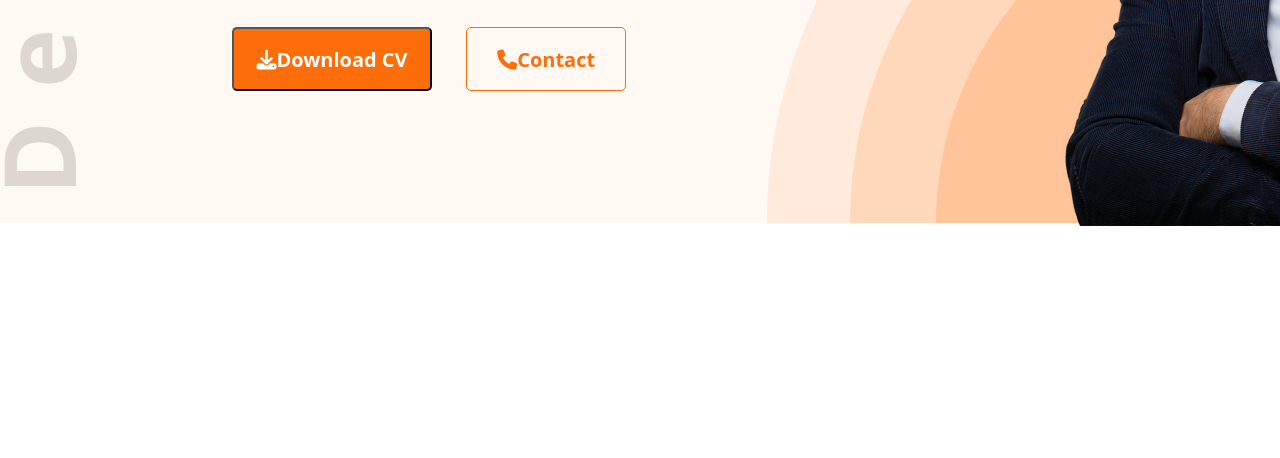
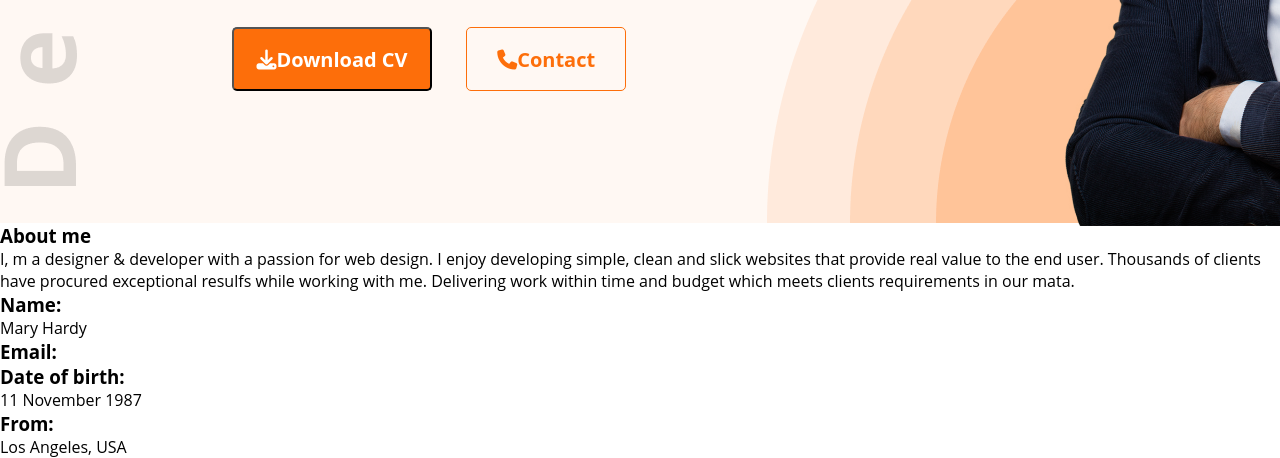
Before and after one commit to Mayaz120102/MiniProjects, a plain HTML site: page Dev_protfolio/index.html in a window 1280 px wide. Shown: the part 614-1072 px from the top of the page. Before the commit the page ends 845 px from the top, so only its background shows below. Drawn offline with Linux system fonts and the light colour scheme.

Commit message:
adding about me section

```diff
--- a/Dev_protfolio/index.html
+++ b/Dev_protfolio/index.html
@@ -36,5 +36,36 @@
         <img src="images/hardy.png" alt="hardy's_pic" />
       </div>
     </header>
+
+  <!-- main section  -->
+   <section class="about-me">
+     <div class="about-data">
+        <h3 class="about-title">About me</h3>
+        <p class="about-desc">I, m a designer & developer with a passion for web design. I enjoy developing simple, clean and
+            slick websites that provide real value to the end user. Thousands of clients have procured
+            exceptional resulfs while working with me. Delivering work within time and budget which meets
+            clients requirements in our mata.</p>
+        <div class="about-info">
+            <div class="personal-info">
+                <h3>Name:</h3>
+                <p>Mary Hardy</p>
+            </div>
+            <div class="personal-info">
+                <h3>Email:</h3>
+                <a href="info@gmail.com"></a>
+            </div>
+            <div class="personal-info">
+                <h3>Date of birth:</h3>
+                <p>11 November 1987</p>
+            </div>
+            <div class="personal-info">
+                <h3>From:</h3>
+                <p>Los Angeles, USA</p>
+            </div>
+        </div>
+     </div>
+
+   </section>
+
   </body>
 </html>
```
